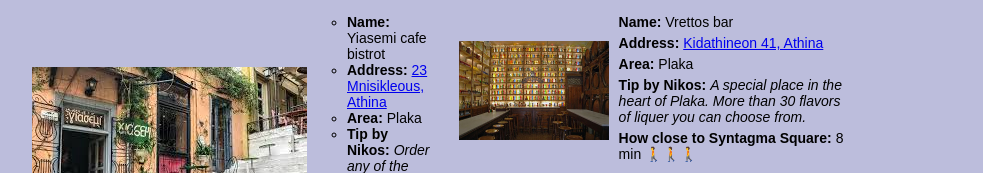
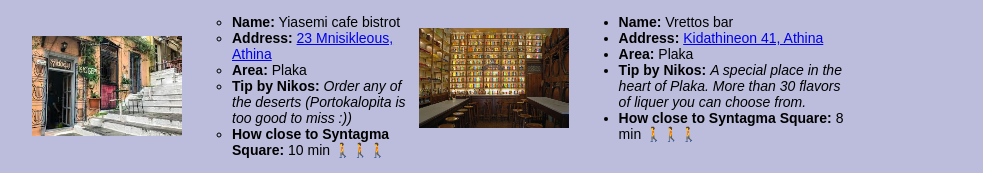
Before and after one commit to Bako-Misc/exploring_athens, a plain HTML site: page caffee.html in a window 1280 px wide. Shown: the top 173 px of the page, without its empty margins (8-991 px from the left). Drawn offline with Linux system fonts and the light colour scheme.

Commit message:
back to desktop version

```diff
--- a/caffee.html
+++ b/caffee.html
@@ -100,10 +100,8 @@
 
     <!-- second main column  -->
     <div class="columns">
-        <ul>
-
         <li class="cafe-list">
-                <div class="cafe-content">
+            <!-- Vrettos bar -->
             <img class="caffe_plaka" src="images/vrettos.jpg" alt="vrettos">
             <ul type="disk">
                 <li><strong>Name:</strong> Vrettos bar</li>
@@ -113,8 +111,7 @@
                 <li><strong>Tip by Nikos:</strong> <em> A special place in the heart of Plaka. More than 30 flavors of liquer you can choose from.</em></li>
                 <li><strong>How close to Syntagma Square: </strong>8 min 🚶🚶🚶</li>
             </ul>
-                </div>
-            </li>
+
 
 
             <li class="cafe-list">
--- a/css/mystyle.css
+++ b/css/mystyle.css
@@ -2,39 +2,6 @@
     font-size: 14px;
     font-family:Arial, Helvetica, sans-serif
 }
-
-.cafe-list {
-    display: flex;
-    align-items: center;
-    margin-bottom: 20px;
-}
-
-.cafe-content {
-    display: flex;
-    align-items: center;
-    flex-wrap: nowrap;
-    flex: 1;
-}
-
-.cafe-content img {
-    max-width: 150px;
-    margin-right: 10px;
-}
-
-.cafe-content ul {
-    margin: 0; /* Remove default margin from the ul element */
-    padding-left: 0; /* Remove default padding from the ul element */
-    list-style: none; /* Remove default list bullet points */
-    display: flex;
-    flex-direction: column;
-    justify-content: center;
-}
-
-.cafe-content ul li {
-    margin-bottom: 5px; /* Add spacing between list items */
-}
-
-
 
 .caffe-page{
     background-color: #bcbddc;
@@ -88,7 +55,7 @@
     width: 50%;
 }
 
- /* .cafe-list {
+ .cafe-list {
     display: flex;
     align-items: center;
     margin-bottom: 20px;
@@ -97,4 +64,4 @@
 .cafe-list img {
     max-width: 150px;
     margin-right: 10px;
-} */
+}
```
Lines whose indentation alone changed are shown as unchanged.
